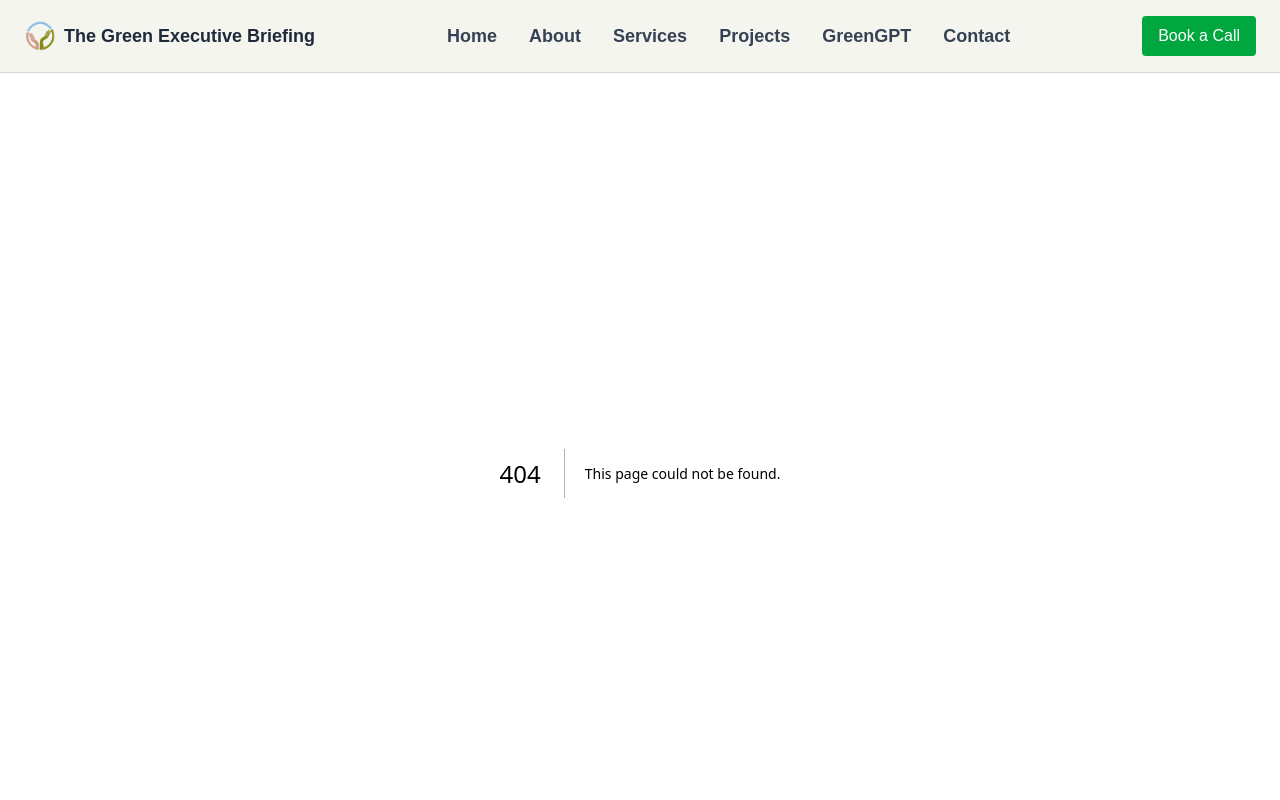
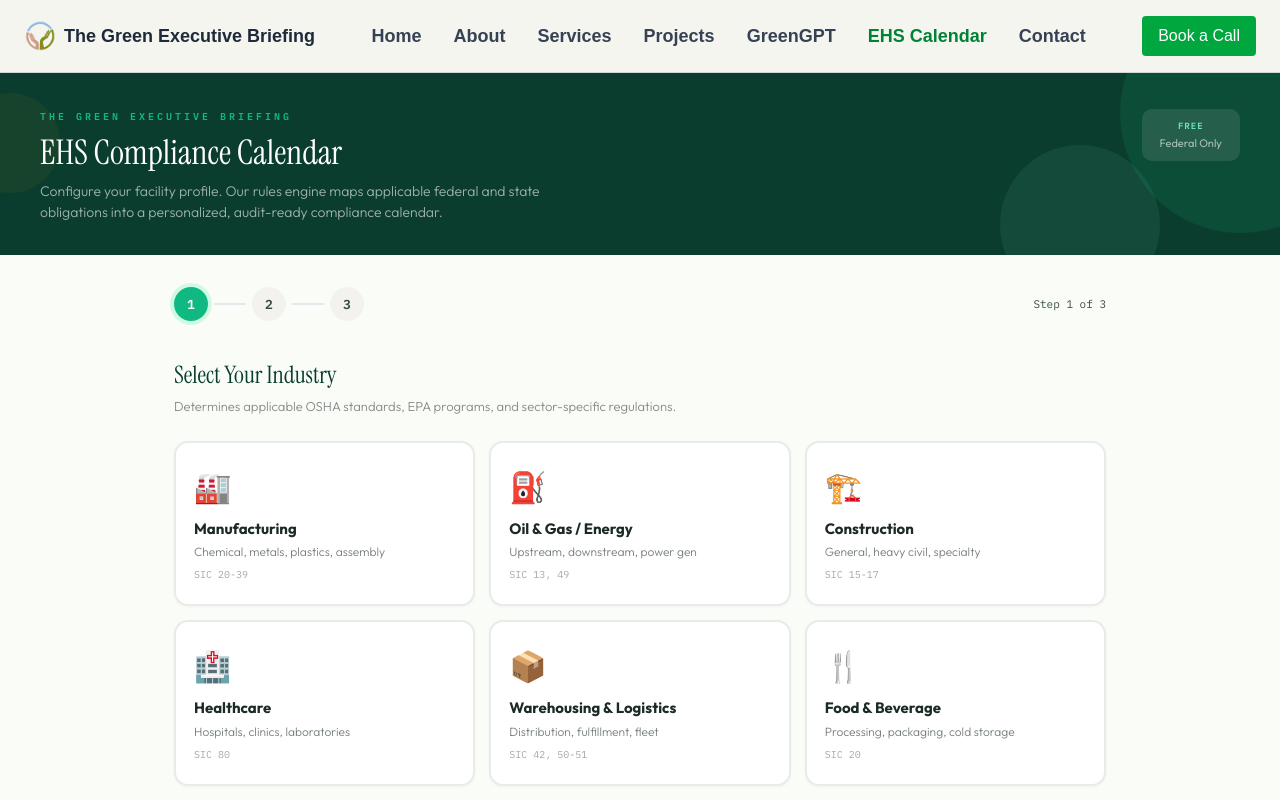
Before and after one commit to dylanbrown-BodiiBrand/GreenGPT, a Next.js app: page /ehs-calendar in a window 1280 px wide. Before the commit this address had no page. Shown: the top 800 px of the page. Built offline with nearby package versions, Linux system fonts and the light colour scheme.

Commit message:
Enhance EHS Calendar component: fix sorting logic for months, improve stats display, and add navigation links for EHS Calendar in the menu.

```diff
--- /dev/null
+++ b/src/app/(dashboard)/ehs-calendar/page.tsx
@@ -0,0 +1,12 @@
+import type { Metadata } from "next";
+import EHSCalendarGenerator from "@/app/components/ehs-calendar/EHSCalendarGenerator";
+
+export const metadata: Metadata = {
+  title: "EHS Compliance Calendar | The Green Executive Briefing",
+  description:
+    "Generate a personalized EHS compliance calendar based on your industry, jurisdiction, and facility hazard profile.",
+};
+
+export default function EHSCalendarPage() {
+  return <EHSCalendarGenerator />;
+}
--- a/src/app/components/ehs-calendar/EHSCalendarGenerator.tsx
+++ b/src/app/components/ehs-calendar/EHSCalendarGenerator.tsx
@@ -1,5 +1,6 @@
 "use client";
 
+/* eslint-disable @typescript-eslint/no-explicit-any -- rule rows/events are heterogeneous data */
 import { useState, useMemo, useCallback, useEffect, type ReactNode } from "react";
 
 // ═══════════════════════════════════════════════════════════════════════════
@@ -415,7 +416,9 @@ function TimelineView({ events }: { events: any[] }) {
   return (
     <div style={{ position: "relative", paddingLeft: 30 }}>
       <div style={{ position: "absolute", left: 11, top: 0, bottom: 0, width: 2, background: BRAND.sage }} />
-      {Object.entries(byMonth).sort(([a], [b]) => a - b).map(([mo, evts], idx) => (
+      {Object.entries(byMonth)
+        .sort(([a], [b]) => Number(a) - Number(b))
+        .map(([mo, evts], idx) => (
         <div key={mo} style={{ marginBottom: 28, position: "relative", animation: `slideIn 0.35s ease ${idx * 0.06}s both` }}>
           <div style={{
             position: "absolute", left: -25, top: 5, width: 12, height: 12,
@@ -483,7 +486,7 @@ function Stats({ events }: { events: any[] }) {
           <div style={{
             fontFamily: "'IBM Plex Mono', monospace", fontSize: 22, fontWeight: 700,
             color: c.color, lineHeight: 1,
-          }}>{stats[k]}</div>
+          }}>{stats[k as CategoryKey]}</div>
           <div style={{ fontFamily: "'Outfit', sans-serif", fontSize: 10, color: "#999", marginTop: 4, fontWeight: 400 }}>{c.label}</div>
         </div>
       ))}
@@ -757,7 +760,9 @@ export default function EHSCalendarGenerator({
                   Your Compliance Calendar
                 </h2>
                 <p style={{ fontFamily: "'Outfit', sans-serif", fontSize: 13, color: "#888", fontWeight: 300, margin: 0 }}>
-                  <strong style={{ color: BRAND.emerald, fontWeight: 700 }}>{events.length}</strong> obligations · {INDUSTRIES[industry]?.label} · {jurisdictions.length > 0 ? `Federal + ${jurisdictions.join(", ")}` : "Federal"} · {employees} employees
+                  <strong style={{ color: BRAND.emerald, fontWeight: 700 }}>{events.length}</strong> obligations ·{" "}
+                  {industry ? INDUSTRIES[industry as keyof typeof INDUSTRIES]?.label : "—"} ·{" "}
+                  {jurisdictions.length > 0 ? `Federal + ${jurisdictions.join(", ")}` : "Federal"} · {employees} employees
                 </p>
               </div>
               <div style={{ display: "flex", gap: 8, alignItems: "center" }}>
@@ -818,7 +823,7 @@ export default function EHSCalendarGenerator({
                 <div style={{ position: "absolute", top: -30, right: -30, width: 120, height: 120, borderRadius: "50%", background: "rgba(16,185,129,0.15)" }} />
                 <div style={{ position: "relative" }}>
                   <div style={{ fontFamily: "'IBM Plex Mono', monospace", fontSize: 10, fontWeight: 600, letterSpacing: 2, textTransform: "uppercase", color: BRAND.gold, marginBottom: 8 }}>
-                    You're Seeing Federal Rules Only
+                    {"You're Seeing Federal Rules Only"}
                   </div>
                   <h3 style={{ fontFamily: "'Instrument Serif', serif", fontSize: 22, margin: "0 0 8px", fontWeight: 400 }}>
                     Unlock state-specific obligations, export, and reminders
--- a/src/app/components/navigationmenu.tsx
+++ b/src/app/components/navigationmenu.tsx
@@ -57,6 +57,9 @@ export default function NavigationMenu() {
       <Link href="/greengpt" className={linkClass("/greengpt")}>
         GreenGPT
       </Link>
+      <Link href="/ehs-calendar" className={linkClass("/ehs-calendar")}>
+        EHS Calendar
+      </Link>
       <Link href="/contact" className={linkClass("/contact")}>
         Contact
       </Link>
@@ -107,6 +110,11 @@ export default function NavigationMenu() {
         <li>
         <Link href="/greengpt" onClick={closeMenu}>
           GreenGPT
+        </Link>
+        </li>
+        <li>
+        <Link href="/ehs-calendar" onClick={closeMenu}>
+          EHS Calendar
         </Link>
         </li>
         <li>
```
